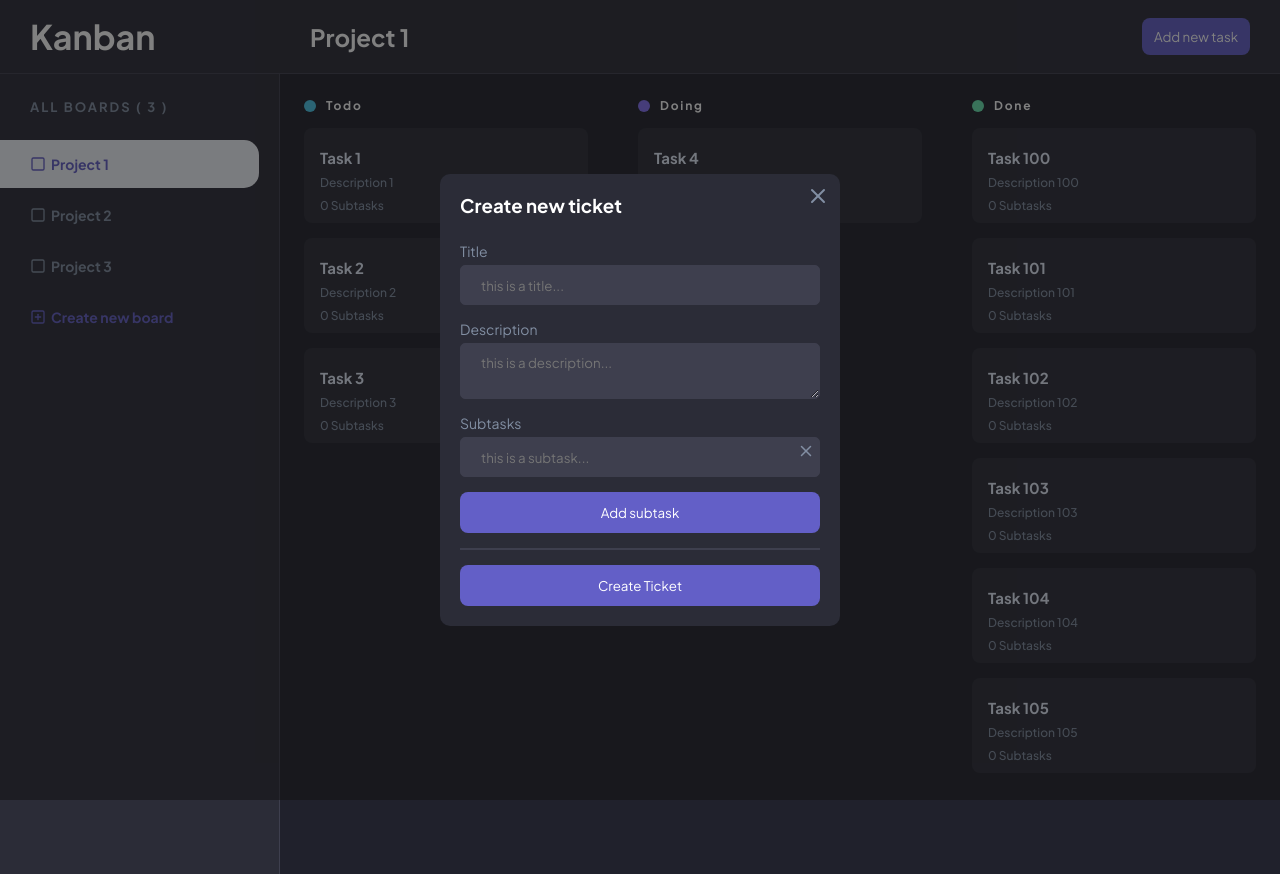
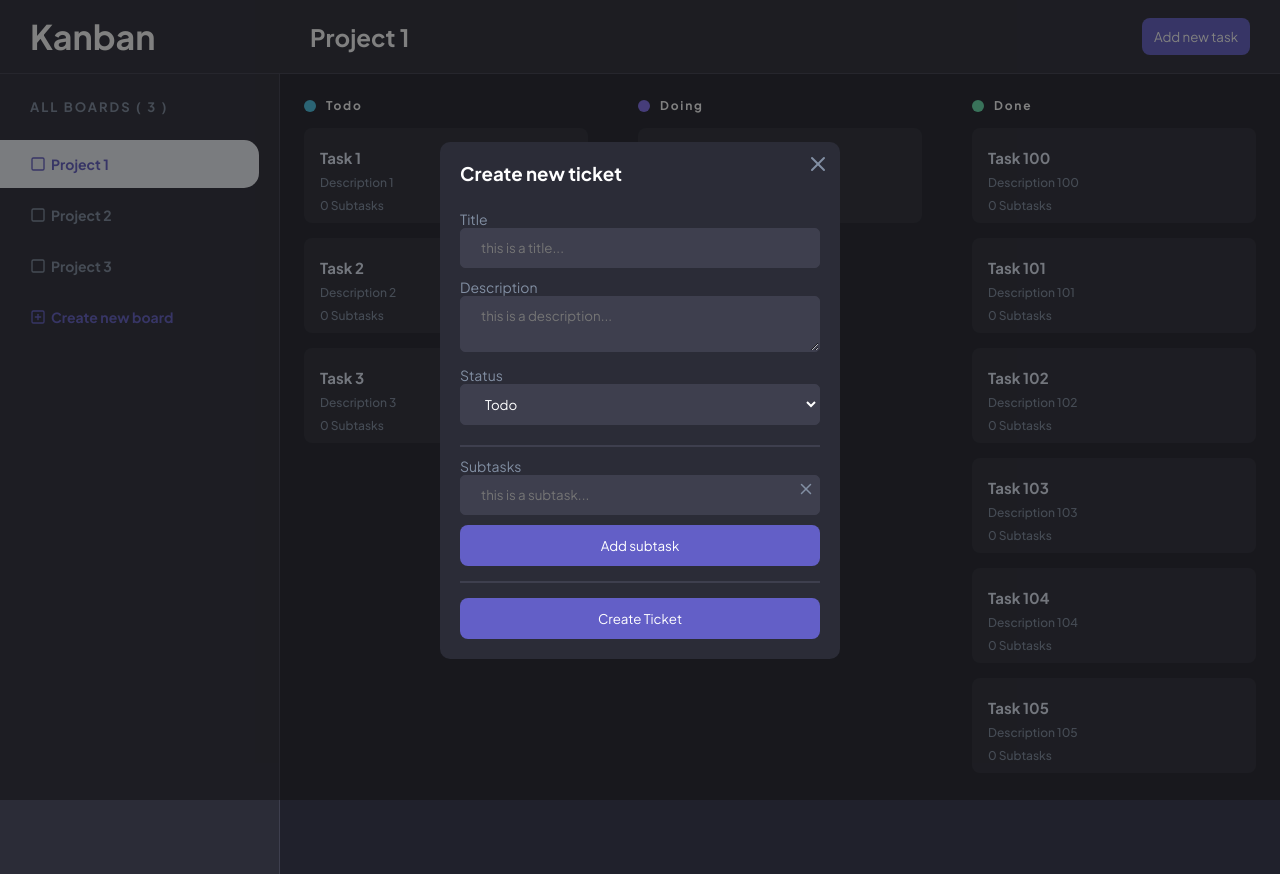
Before and after one commit to luc-as-dev/kanban-board, a React (Vite) app in the folder client/: page / in a window 1280 px wide. Both pictures are taken after a click on the button "Add new task". Built offline with nearby package versions, Linux system fonts and the light colour scheme.

Commit message:
added status and more styling

```diff
--- a/client/src/components/CreateTicketModal/CreateTicketModal.scss
+++ b/client/src/components/CreateTicketModal/CreateTicketModal.scss
@@ -18,6 +18,7 @@
 
     max-width: 400px;
     width: 100%;
+    max-height: 90vh;
     padding: 20px;
     margin: 10px;
     gap: 5px;
@@ -47,13 +48,16 @@
       margin: 10px 0;
     }
 
+    &-content {
+      overflow-y: scroll;
+
       label {
         display: block;
         font-size: 14px;
         color: var(--text-gray);
       }
 
-    input, textarea {
+      input, textarea, select {
         resize: vertical;
 
         background-color: var(--bg-lines);
@@ -75,6 +79,7 @@
 
       &-subtask {
         position: relative;
+
         svg {
           position: absolute;
           cursor: pointer;
@@ -91,6 +96,8 @@
         }
       }
      }
+    }
+
 
     button {
       width: 100%;
--- a/client/src/components/CreateTicketModal/CreateTicketModal.tsx
+++ b/client/src/components/CreateTicketModal/CreateTicketModal.tsx
@@ -9,14 +9,16 @@ type Props = {
 
 export const CreateTicketModal = ({ toggleShowCreateTicket }: Props) => {
   const { createTicket } = useBoardsContext();
-  const [subtasks, setSubtasks] = useState<string[]>([""]);
   const [title, setTitle] = useState<string>("");
   const [description, setDescription] = useState<string>("");
+  const [status, setStatus] = useState<number>(0);
+  const [subtasks, setSubtasks] = useState<string[]>([""]);
 
   function createTicketHandler() {
     createTicket(
       title,
       description,
+      status,
       subtasks.filter((s) => s !== "")
     );
     toggleShowCreateTicket();
@@ -32,6 +34,7 @@ export const CreateTicketModal = ({ toggleShowCreateTicket }: Props) => {
           <X />
         </div>
         <h3 className="create-ticket-modal-card-title">Create new ticket</h3>
+        <div className="create-ticket-modal-card-content">
           <label htmlFor="title">Title</label>
           <input
             type="text"
@@ -40,6 +43,7 @@ export const CreateTicketModal = ({ toggleShowCreateTicket }: Props) => {
             value={title}
             onChange={(e) => setTitle(e.target.value)}
           />
+
           <label htmlFor="description">Description</label>
           <textarea
             id="description"
@@ -47,9 +51,26 @@ export const CreateTicketModal = ({ toggleShowCreateTicket }: Props) => {
             value={description}
             onChange={(e) => setDescription(e.target.value)}
           />
+
+          <label htmlFor="status">Status</label>
+          <select
+            id="status"
+            value={status}
+            onChange={(e) => setStatus(+e.target.value)}
+          >
+            <option value="0">Todo</option>
+            <option value="1">Doing</option>
+            <option value="2">Done</option>
+          </select>
+
+          <div className="create-ticket-modal-card-divider"></div>
+
           <label>Subtasks</label>
           {subtasks.map((task, index) => (
-          <div key={index} className="create-ticket-modal-card-subtask">
+            <div
+              key={index}
+              className="create-ticket-modal-card-content-subtask"
+            >
               <input
                 type="text"
                 placeholder="this is a subtask..."
@@ -73,10 +94,16 @@ export const CreateTicketModal = ({ toggleShowCreateTicket }: Props) => {
               />
             </div>
           ))}
-        <button className="btn" onClick={() => setSubtasks([...subtasks, ""])}>
+          <button
+            className="btn"
+            onClick={() => setSubtasks([...subtasks, ""])}
+          >
             Add subtask
           </button>
+        </div>
+
         <div className="create-ticket-modal-card-divider"></div>
+
         <button className="btn" onClick={createTicketHandler}>
           Create Ticket
         </button>
--- a/client/src/context/BoardsContext.tsx
+++ b/client/src/context/BoardsContext.tsx
@@ -10,6 +10,7 @@ interface Context {
   createTicket: (
     title: string,
     description: string,
+    status: number,
     subtasks: string[]
   ) => void;
 }
@@ -60,9 +61,10 @@ export default function BoardsContextProvider({ children }: Props) {
   function createTicket(
     title: string,
     description: string,
+    status: number,
     subtasks: string[]
   ) {
-    projects[selectedIndex].board[0].tickets.push({
+    projects[selectedIndex].board[status].tickets.push({
       id: Math.random().toString(),
       title,
       description,
```
Lines whose indentation alone changed are shown as unchanged.
